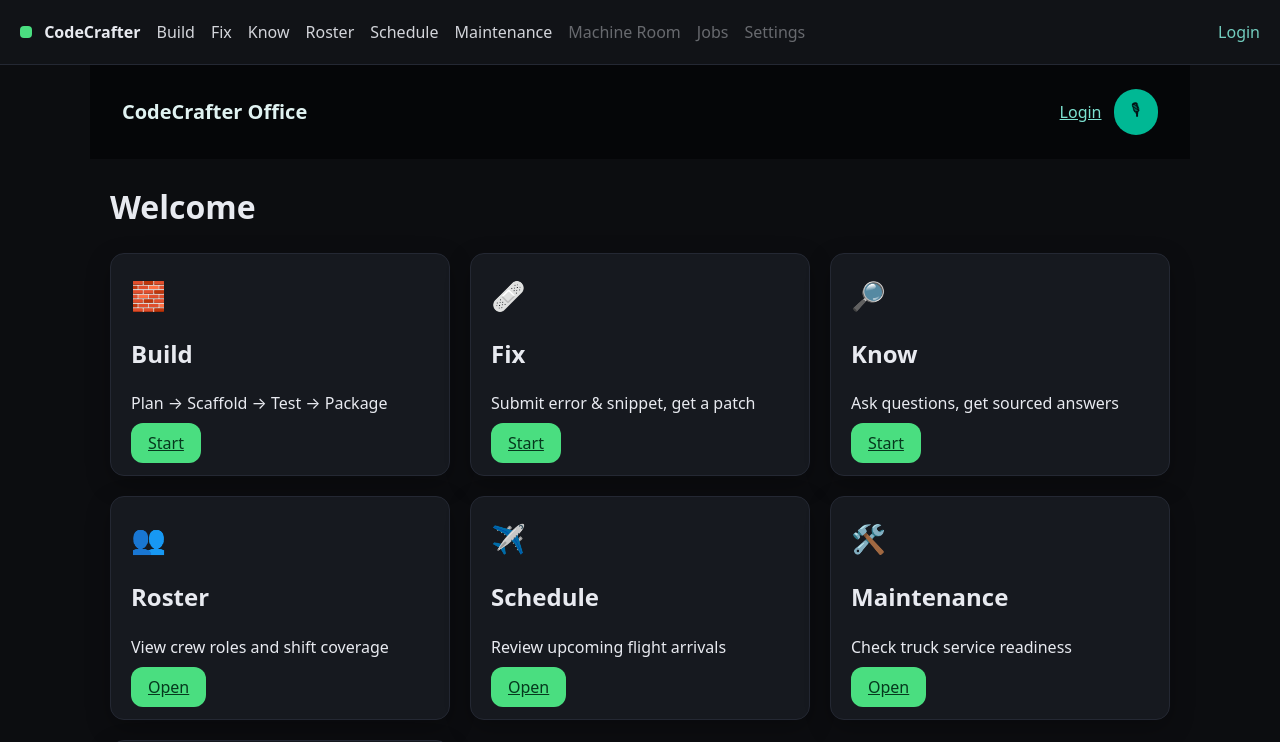
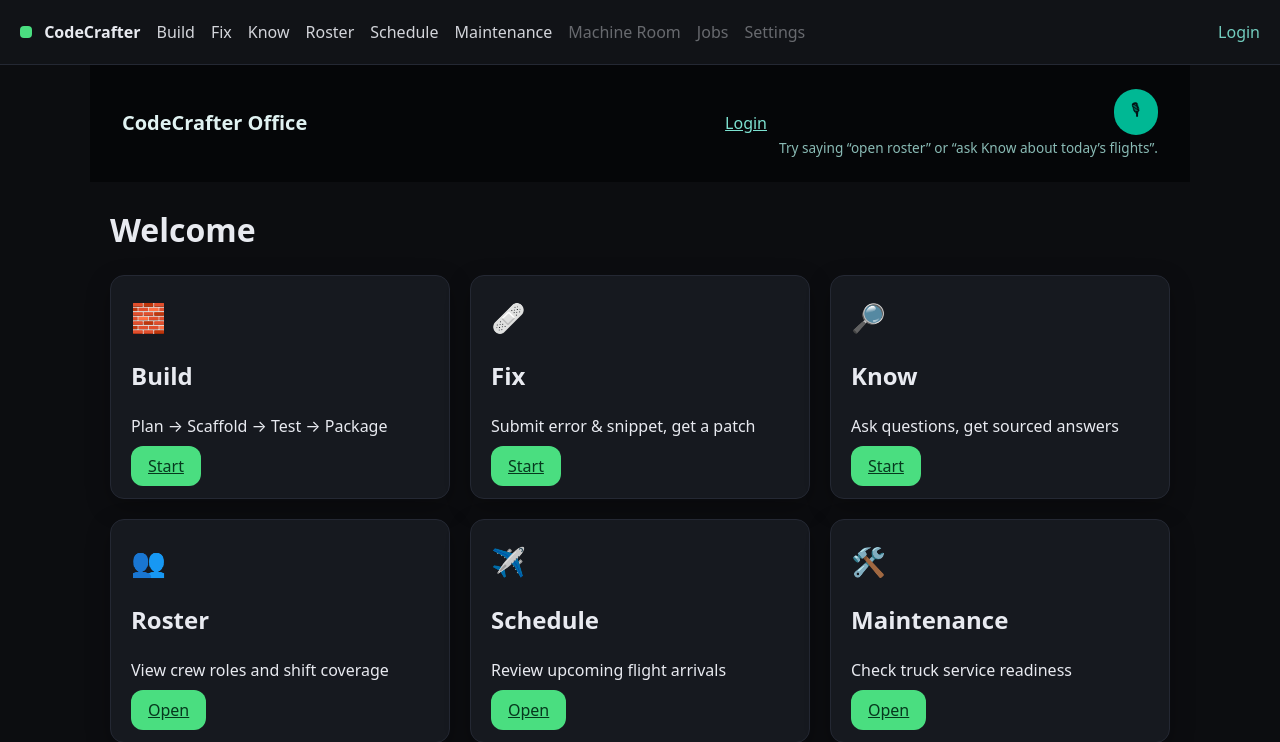
Before and after one commit to joesch21/Brain, a Flask app: page / in a window 1280 px wide. Shown: the top 742 px of the page. Run offline with Flask 3, Linux system fonts and the light colour scheme.

Commit message:
Add conversational voice confirmation flow

```diff
--- a/static/js/voice.js
+++ b/static/js/voice.js
@@ -69,6 +69,9 @@
     if (t.includes("fix")) {
       return { type: "nav", target: "/fix" };
     }
+    if (t.includes("machine room") || t.includes("machine-room")) {
+      return { type: "nav", target: "/machine-room" };
+    }
     if (t.includes("know") || t.includes("knowledge")) {
       // Anything after the word "know" becomes the question, if present.
       const m = t.split("know").pop().trim();
@@ -121,6 +124,16 @@
         speak("You need supervisor role to create new records.");
         return;
       }
+      if (
+        (cmd.target === "/machine-room" || cmd.target === "/machine_room") &&
+        window.CURRENT_ROLE &&
+        window.CURRENT_ROLE !== "supervisor"
+      ) {
+        speak(
+          "That action needs supervisor access. You can still view the roster and schedule."
+        );
+        return;
+      }
       speak(`Opening ${cmd.target.replace("/", "")}.`);
       window.location.href = cmd.target;
       return;
@@ -160,6 +173,129 @@
     }
   }
 
+  // Conversational flow state
+  let pendingCommand = null;
+  let pendingRawInput = null;
+
+  // Turn a parsed command into a natural sentence for reflection.
+  function summarizeCommandForSpeech(cmd, raw) {
+    if (!cmd) return raw;
+
+    if (cmd.type === "nav") {
+      switch (cmd.target) {
+        case "/roster":
+          return "to open the roster page";
+        case "/schedule":
+          return "to open the flight schedule";
+        case "/maintenance":
+          return "to open the truck maintenance page";
+        case "/build":
+          return "to open the build workspace";
+        case "/fix":
+          return "to open the fix workspace";
+        case "/know":
+          return "to open the Know page";
+        case "/machine-room":
+        case "/machine_room":
+          return "to open the machine room overview";
+        default:
+          return `to go to ${cmd.target}`;
+      }
+    }
+
+    if (cmd.type === "know") {
+      if (cmd.question && cmd.question.trim()) {
+        return `to ask Know: “${cmd.question}”`;
+      }
+      return "to ask Know a question";
+    }
+
+    return raw;
+  }
+
+  // Step 2: handle the initial user request after greeting.
+  function handleUserRequest(transcript) {
+    pendingRawInput = transcript;
+
+    const cmd = interpretCommand(transcript);
+    if (!cmd) {
+      speak(
+        `I heard: “${transcript}”, but I'm not sure what to do with that. ` +
+          "You can ask me to open roster, schedule, build, fix, Know, or machine room."
+      );
+      // Offer another try
+      setTimeout(() => {
+        speak("What can I help you with today?");
+        listenOnce(handleUserRequest);
+      }, 700);
+      return;
+    }
+
+    pendingCommand = cmd;
+    const summary = summarizeCommandForSpeech(cmd, transcript);
+
+    speak(`You want ${summary}. Is that correct?`);
+    // Now wait for yes/no confirmation
+    listenOnce(handleConfirmation);
+  }
+
+  // Step 3: confirmation yes/no
+  function handleConfirmation(transcript) {
+    const t = transcript.toLowerCase();
+    console.log("[voice] confirmation heard:", t);
+
+    if (!pendingCommand) {
+      // No pending command; restart flow
+      speak("Let's start again. What can I help you with today?");
+      listenOnce(handleUserRequest);
+      return;
+    }
+
+    const positive =
+      t.startsWith("yes") ||
+      t.includes("correct") ||
+      t.includes("that's right") ||
+      t.includes("that is right");
+
+    const negative =
+      t.startsWith("no") ||
+      t.includes("not quite") ||
+      t.includes("that's wrong");
+
+    if (positive) {
+      speak("Okay, I'll do that.");
+      // Execute the command
+      runCommand(pendingCommand);
+      pendingCommand = null;
+      pendingRawInput = null;
+      return;
+    }
+
+    if (negative) {
+      speak("No problem. Let's try again. What can I help you with today?");
+      pendingCommand = null;
+      pendingRawInput = null;
+      listenOnce(handleUserRequest);
+      return;
+    }
+
+    // Ambiguous response: treat as “no” and re-prompt
+    speak("I'm not sure I understood. Let's try again. What can I help you with today?");
+    pendingCommand = null;
+    pendingRawInput = null;
+    listenOnce(handleUserRequest);
+  }
+
+  // Entry point for the conversational assistant
+  function startAssistantFlow() {
+    if (!SpeechRecognition) {
+      alert("Your browser doesn't support voice recognition yet.");
+      return;
+    }
+    speak("What can I help you with today?");
+    listenOnce(handleUserRequest);
+  }
+
   // Public: start command mode (used by global mic)
   function startCommandListening() {
     listenOnce((transcript) => {
@@ -185,5 +321,6 @@
     speak,
     startCommandListening,
     startDictation,
+    startAssistantFlow,
   };
 })();
--- a/templates/home.html
+++ b/templates/home.html
@@ -33,6 +33,16 @@
     transform: translateY(-1px);
     box-shadow: 0 0 0 6px rgba(0, 184, 148, 0.25);
   }
+  .voice-cta {
+    display: flex;
+    flex-direction: column;
+    align-items: flex-end;
+    gap: 0.15rem;
+  }
+  .voice-hint {
+    font-size: 0.85rem;
+    color: #8abbb5;
+  }
   .topbar-actions {
     display: flex;
     align-items: center;
@@ -60,7 +70,10 @@
         <a href="{{ url_for('login') }}" class="link-small">Login</a>
       {% endif %}
     </div>
-    <button id="voice-command-btn" class="voice-btn" title="Voice control">🎙</button>
+    <div class="voice-cta">
+      <button id="voice-command-btn" class="voice-btn" title="Talk to CodeCrafter">🎙</button>
+      <div class="voice-hint">Try saying “open roster” or “ask Know about today’s flights”.</div>
+    </div>
   </div>
 </header>
 
@@ -132,10 +145,10 @@
 
 <script>
   const voiceBtn = document.getElementById("voice-command-btn");
-  if (voiceBtn) {
+  if (voiceBtn && window.voice) {
     voiceBtn.addEventListener("click", () => {
-      if (window.voice && window.voice.startCommandListening) {
-        window.voice.startCommandListening();
+      if (window.voice.startAssistantFlow) {
+        window.voice.startAssistantFlow();
       }
     });
   }
```
